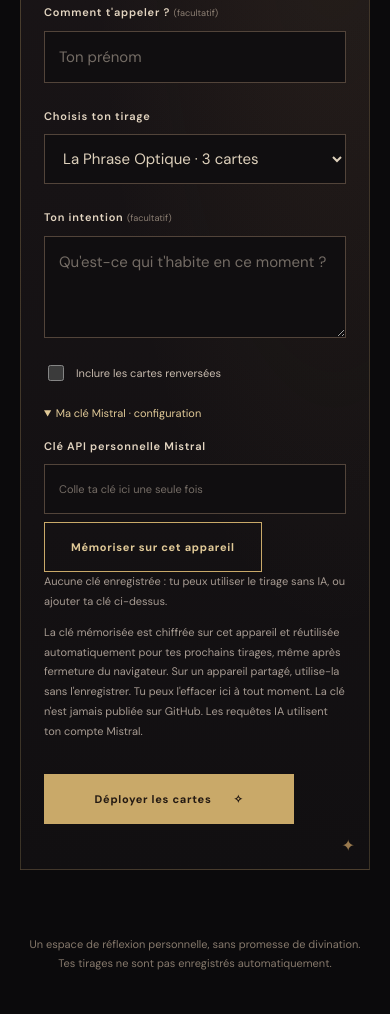
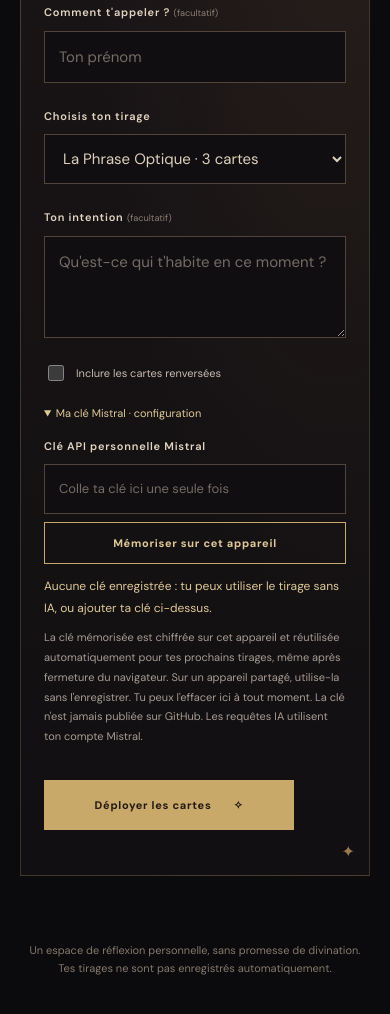
Before and after one commit to Nikoju1977/tarot-de-niko, a website with bundled scripts: page index.html in a window 390 px wide. Shown: the part 1501-2515 px from the top of the page. Built offline with nearby package versions, Linux system fonts and the light colour scheme.

Commit message:
style: make Mistral credential controls visible and responsive

```diff
--- a/styles.css
+++ b/styles.css
@@ -163,3 +163,10 @@ h1 em,h2 em{color:var(--gold-soft);font-weight:400}
 .vault-form{flex-wrap:wrap}
 .vault-form .field{min-width:min(100%,220px)}
 @media(max-width:760px){.vault-form .field{min-width:100%}.vault-form>button{width:100%}}
+
+.api-key-actions{display:flex;align-items:center;gap:10px;flex-wrap:wrap;margin-bottom:12px}
+.api-key-actions .outline-button{min-height:42px;padding:10px 14px}
+.api-key-status{font-size:12px;color:var(--gold-soft);line-height:1.65;margin:9px 0}
+.api-settings{max-width:470px}
+.api-settings .field input{font-family:var(--sans);font-size:13px}
+@media(max-width:760px){.api-settings{max-width:100%}.api-key-actions .outline-button{width:100%}}
```
